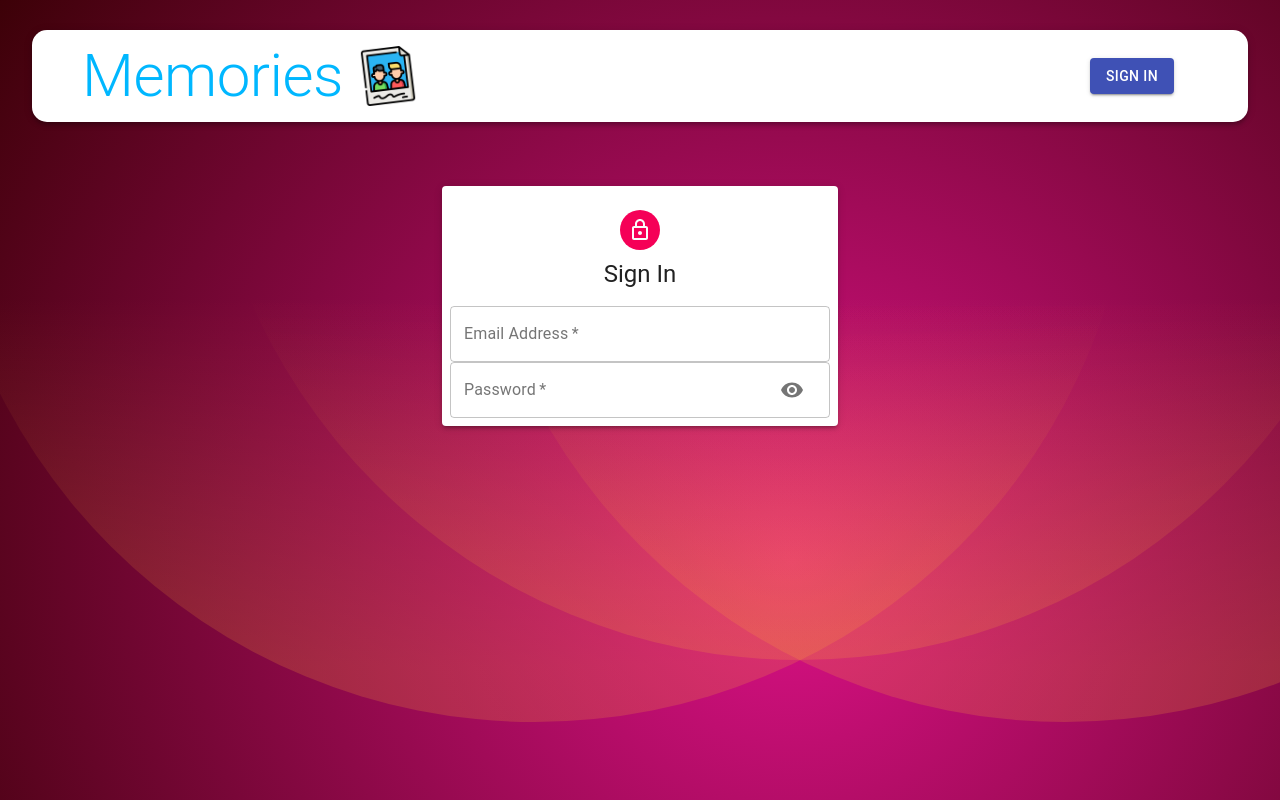
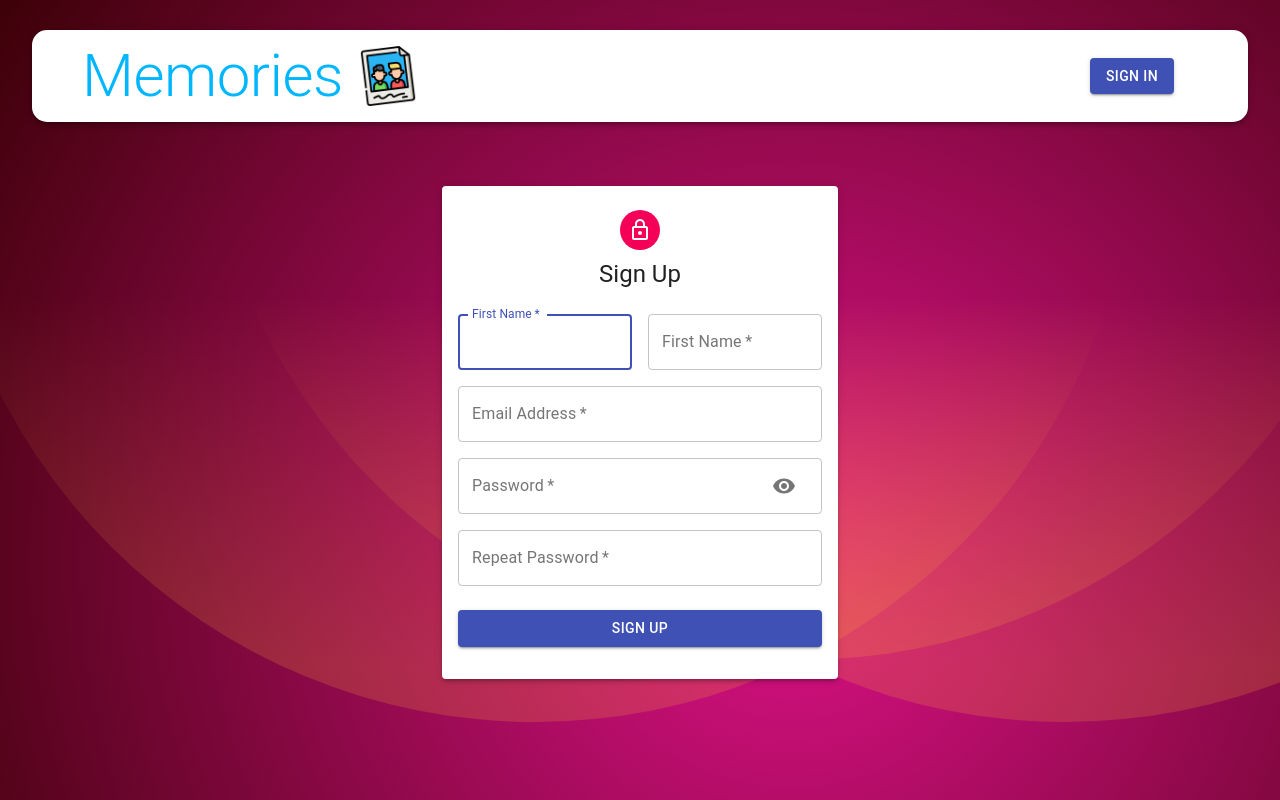
Before and after one commit to akaahl/memories-app, a React (Create React App) app in the folder client/: page /auth in a window 1280 px wide. Built offline with nearby package versions, Linux system fonts and the light colour scheme.

Commit message:
Added more Input elements

```diff
--- a/client/src/components/Auth/Auth.js
+++ b/client/src/components/Auth/Auth.js
@@ -14,7 +14,7 @@ import Input from "./Input";
 
 const Auth = () => {
   const classes = useStyles();
-  const isSignUp = false;
+  const isSignUp = true;
   const [showPassword, setShowPassword] = useState(false);
 
   const handleSubmit = (e) => {
@@ -69,7 +69,26 @@ const Auth = () => {
               type={showPassword ? "text" : "password"}
               handleShowPassword={handleShowPassword}
             />
+
+            {isSignUp && (
+              <Input
+                name="confirmPassword"
+                label="Repeat Password"
+                handleChange={handleChange}
+                type="password"
+              />
+            )}
           </Grid>
+
+          <Button
+            type="submit"
+            fullWidth
+            variant="contained"
+            color="primary"
+            className={classes.submit}
+          >
+            {isSignUp ? "Sign Up" : "Sign In"}
+          </Button>
         </form>
       </Paper>
     </Container>
--- a/client/src/components/Auth/Input.js
+++ b/client/src/components/Auth/Input.js
@@ -3,9 +3,17 @@ import { TextField, Grid, InputAdornment, IconButton } from "@material-ui/core";
 import Visibility from "@material-ui/icons/Visibility";
 import VisibilityOff from "@material-ui/icons/VisibilityOff";
 
-const Input = ({ half, name, handleChange, label, autoFocus, type, handleShowPassword }) => {
+const Input = ({
+  half,
+  name,
+  handleChange,
+  label,
+  autoFocus,
+  type,
+  handleShowPassword,
+}) => {
   return (
-    <Grid xs={12} sm={half ? 6 : 12}>
+    <Grid item xs={12} sm={half ? 6 : 12}>
       <TextField
         name={name}
         onChange={handleChange}
@@ -16,7 +24,8 @@ const Input = ({ half, name, handleChange, label, autoFocus, type, handleShowPas
         autoFocus={autoFocus}
         type={type}
         InputProps={
-          name === "password" && {
+          name === "password"
+            ? {
                 endAdornment: (
                   <InputAdornment position="end">
                     <IconButton onClick={handleShowPassword}>
@@ -25,6 +34,7 @@ const Input = ({ half, name, handleChange, label, autoFocus, type, handleShowPas
                   </InputAdornment>
                 ),
               }
+            : null
         }
       />
     </Grid>
```
Lines whose indentation alone changed are shown as unchanged.
